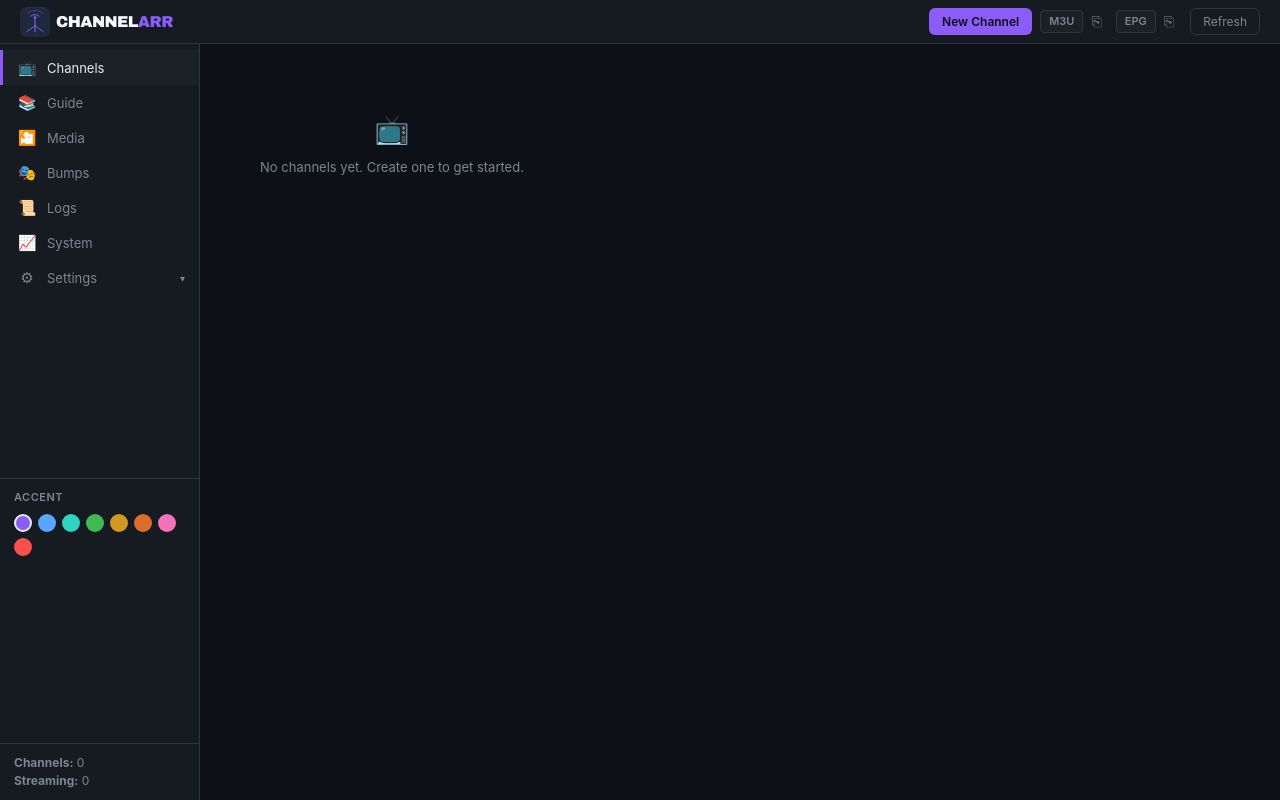
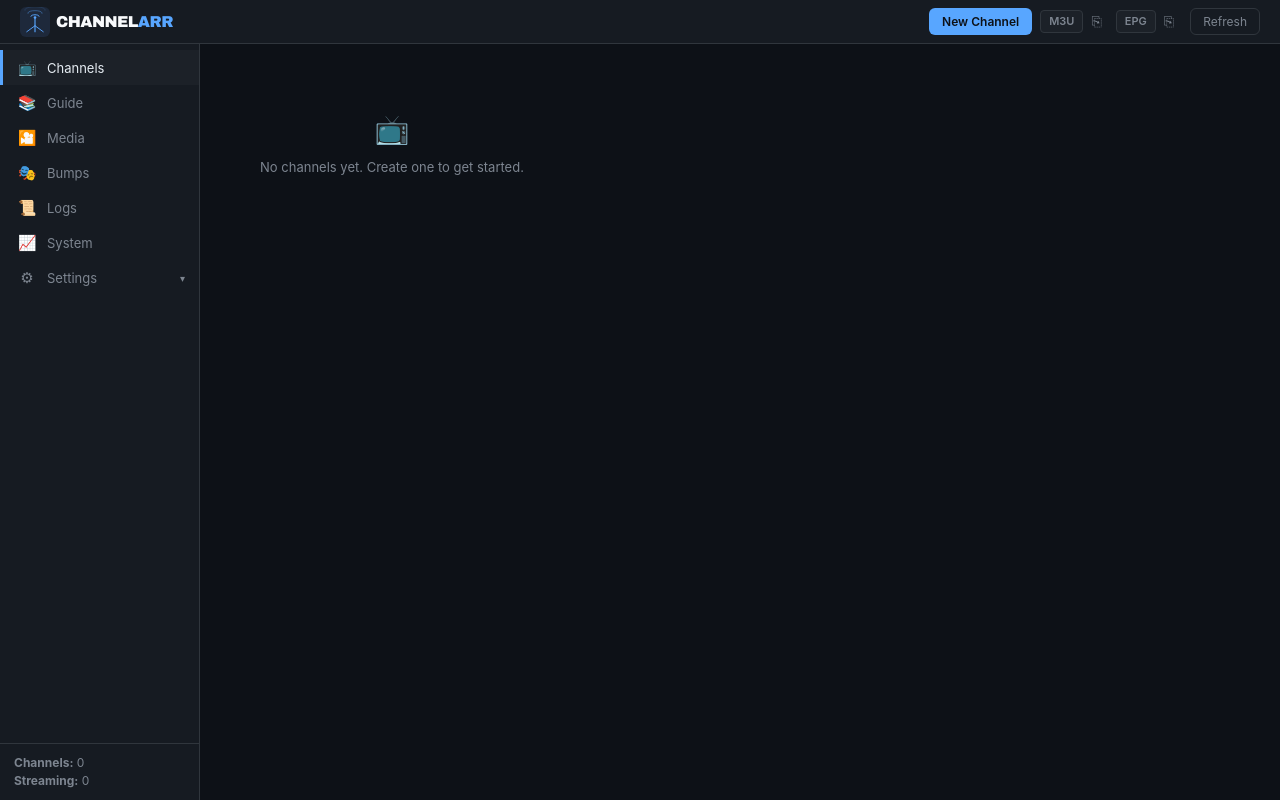
Before and after one commit to reedylab/channelarr, a FastAPI app: page / in a window 1280 px wide. Run offline with FastAPI, Linux system fonts and the light colour scheme; data that the repository does not hold is empty; parts of the project's set-up code (start-up, migrations or seed data) failed here and were passed over; some libraries are stand-ins or nearby versions.

Commit message:
Remove accent color picker and restore original blue accent

```diff
--- a/web/static/style.css
+++ b/web/static/style.css
@@ -5,7 +5,7 @@
   --bg-input:#0d1117;
   --text:#e6edf3;
   --text-muted:#7d8590;
-  --accent:#8B5CF6;
+  --accent:#58a6ff;
   --danger:#f85149;
   --ok:#3fb950;
   --warn:#d29922;
@@ -59,16 +59,6 @@ button,input,select,textarea{font-family:inherit}
 }
 .nav-subitem:hover{color:var(--text);background:rgba(255,255,255,0.03)}
 .nav-subitem.active{color:var(--accent);font-weight:500;border-left-color:var(--accent)}
-
-/* Sidebar color picker */
-.sidebar-accent-picker{padding:10px 14px;border-top:1px solid var(--border);display:flex;gap:6px;flex-wrap:wrap;align-items:center}
-.sidebar-accent-picker .accent-label{font-size:11px;font-weight:600;text-transform:uppercase;letter-spacing:0.5px;color:var(--text-muted);width:100%;margin-bottom:2px}
-.accent-swatch{
-  width:18px;height:18px;border-radius:50%;border:2px solid transparent;cursor:pointer;
-  transition:all 0.15s;flex-shrink:0;
-}
-.accent-swatch:hover{transform:scale(1.2)}
-.accent-swatch.active{border-color:var(--text);box-shadow:0 0 0 2px var(--bg-card)}
 
 .sidebar-info{padding:10px 14px;border-top:1px solid var(--border);color:var(--text-muted);font-size:12px}
 
@@ -437,7 +427,6 @@ button,input,select,textarea{font-family:inherit}
   .sidebar .nav-item span:not(.nav-ic){display:none}
   .sidebar .nav-arrow{display:none}
   .sidebar .sidebar-info{display:none}
-  .sidebar .sidebar-accent-picker .accent-label{display:none}
   .sidebar .brand-logo{height:24px}
   .nav-item{justify-content:center;padding:8px 0;border-left:3px solid transparent}
   .nav-ic{width:auto;font-size:16px}
--- a/web/static/ui.js
+++ b/web/static/ui.js
@@ -5,22 +5,6 @@
 const API = window.API_BASE || "/api";
 const $ = s => document.querySelector(s);
 const $$ = s => document.querySelectorAll(s);
-
-// ─── Accent Color Picker ───
-(function initAccentPicker(){
-  const swatches = $$(".accent-swatch");
-  const stored = localStorage.getItem("channelarr-accent");
-  swatches.forEach(s => {
-    if (s.dataset.color === (stored || "#8B5CF6")) s.classList.add("active");
-    s.addEventListener("click", () => {
-      const c = s.dataset.color;
-      document.documentElement.style.setProperty("--accent", c);
-      localStorage.setItem("channelarr-accent", c);
-      swatches.forEach(sw => sw.classList.remove("active"));
-      s.classList.add("active");
-    });
-  });
-})();
 
 // ─── State ───
 let channels = [];
--- a/web/templates/ui.html
+++ b/web/templates/ui.html
@@ -5,10 +5,7 @@
   <title>Channelarr</title>
   <meta name="viewport" content="width=device-width,initial-scale=1" />
   <link rel="icon" type="image/svg+xml" href="/static/favicon.svg" />
-  <link rel="stylesheet" href="/static/style.css?v=12" />
-  <script>
-    (function(){var c=localStorage.getItem('channelarr-accent');if(c)document.documentElement.style.setProperty('--accent',c)})();
-  </script>
+  <link rel="stylesheet" href="/static/style.css?v=13" />
 </head>
 <body class="theme-dark">
   <!-- Header -->
@@ -66,17 +63,6 @@
         </button>
         <div id="settings-subnav" class="nav-subnav"></div>
       </nav>
-      <div class="sidebar-accent-picker">
-        <span class="accent-label">Accent</span>
-        <span class="accent-swatch" data-color="#8B5CF6" style="background:#8B5CF6" title="Purple"></span>
-        <span class="accent-swatch" data-color="#58a6ff" style="background:#58a6ff" title="Blue"></span>
-        <span class="accent-swatch" data-color="#2dd4bf" style="background:#2dd4bf" title="Teal"></span>
-        <span class="accent-swatch" data-color="#3fb950" style="background:#3fb950" title="Green"></span>
-        <span class="accent-swatch" data-color="#d29922" style="background:#d29922" title="Gold"></span>
-        <span class="accent-swatch" data-color="#db6d28" style="background:#db6d28" title="Orange"></span>
-        <span class="accent-swatch" data-color="#f472b6" style="background:#f472b6" title="Pink"></span>
-        <span class="accent-swatch" data-color="#f85149" style="background:#f85149" title="Red"></span>
-      </div>
       <div class="sidebar-info">
         <div><strong>Channels:</strong> <span id="sidebar-total">0</span></div>
         <div><strong>Streaming:</strong> <span id="sidebar-streaming">0</span></div>
@@ -336,6 +322,6 @@
     window.API_BASE = "{{ api_base | default('/api') }}";
   </script>
   <script src="https://cdn.jsdelivr.net/npm/hls.js@latest"></script>
-  <script src="/static/ui.js?v=17"></script>
+  <script src="/static/ui.js?v=18"></script>
 </body>
 </html>
```
Also changed, not shown: web/static/favicon.svg.
